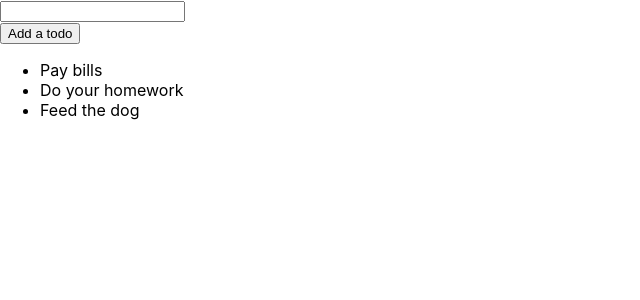
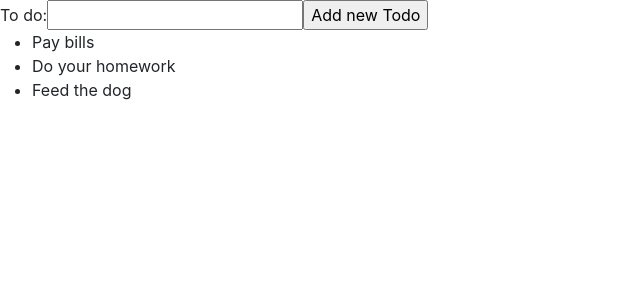
Before and after one commit to Balint90/hooks, a React (Create React App) app: page / in a window 1280 px wide. Shown: the top 300 px of the page, without its empty margins (0-640 px from the left). Built offline with nearby package versions, Linux system fonts and the light colour scheme; the HTML template or start-up script is replaced by a standard one.

Commit message:
add bootstrap add AddNewTodo component

```diff
--- a/package.json
+++ b/package.json
@@ -6,6 +6,7 @@
     "@testing-library/jest-dom": "^5.17.0",
     "@testing-library/react": "^13.4.0",
     "@testing-library/user-event": "^13.5.0",
+    "bootstrap": "^5.3.2",
     "react": "^18.2.0",
     "react-dom": "^18.2.0",
     "react-scripts": "5.0.1",
--- /dev/null
+++ b/src/components/AddNewTodo.js
@@ -0,0 +1,27 @@
+import React, { useState } from "react";
+
+const AddNewTodo = ({addTodo}) => {
+    const [newTodo, setNewTodo] = useState('')
+
+    const handleSubmit = (e) => {
+        e.preventDefault();
+        const todo = newTodo.trim();
+        if(todo !== '') {
+            addTodo(todo);
+            setNewTodo('');
+        }
+    }
+
+    return (
+        <div>
+            <form onSubmit={handleSubmit}>
+                <label htmlFor="todo">To do: </label>
+                <input type="text" id="newTodo" value={newTodo} onChange={(e) => setNewTodo(e.target.value)} />
+                <input type="submit" value="Add new Todo" />
+            </form>
+
+        </div>
+    );
+}
+
+export default AddNewTodo;
--- a/src/components/TodoList.js
+++ b/src/components/TodoList.js
@@ -1,4 +1,5 @@
 import React, { useState } from "react";
+import AddNewTodo from "./AddNewTodo"
 import { v4 as uuidv4 } from 'uuid';
 
 const TodoList = () => {
@@ -9,23 +10,16 @@ const TodoList = () => {
         { text: 'Feed the dog', id: uuidv4() },
     ]);
 
-    const addTodo = () => {
-        const newTodoInput = document.getElementById('newTodo');
-        if(newTodoInput.value !== ''){
-            setTodos([
-                ...todos,
-                { text: newTodoInput.value, id: uuidv4() }
-            ]);
-            newTodoInput.value = '';
-        }
+    const addTodo = (text) => {
+        setTodos([
+            ...todos,
+            { text, id: uuidv4() }
+        ]);
     }
 
     return (
         <div>
-            <form>
-                <input type="text" id="newTodo" />
-            </form>
-            <button onClick={addTodo}>Add a todo</button>
+            <AddNewTodo addTodo={addTodo} />
             <ul>
                 {todos.map((todo) =>
                     <li key={todo.id}>{todo.text}</li>
```
Also changed, not shown: 1 other file (tests, documents, lock files or other folders).
